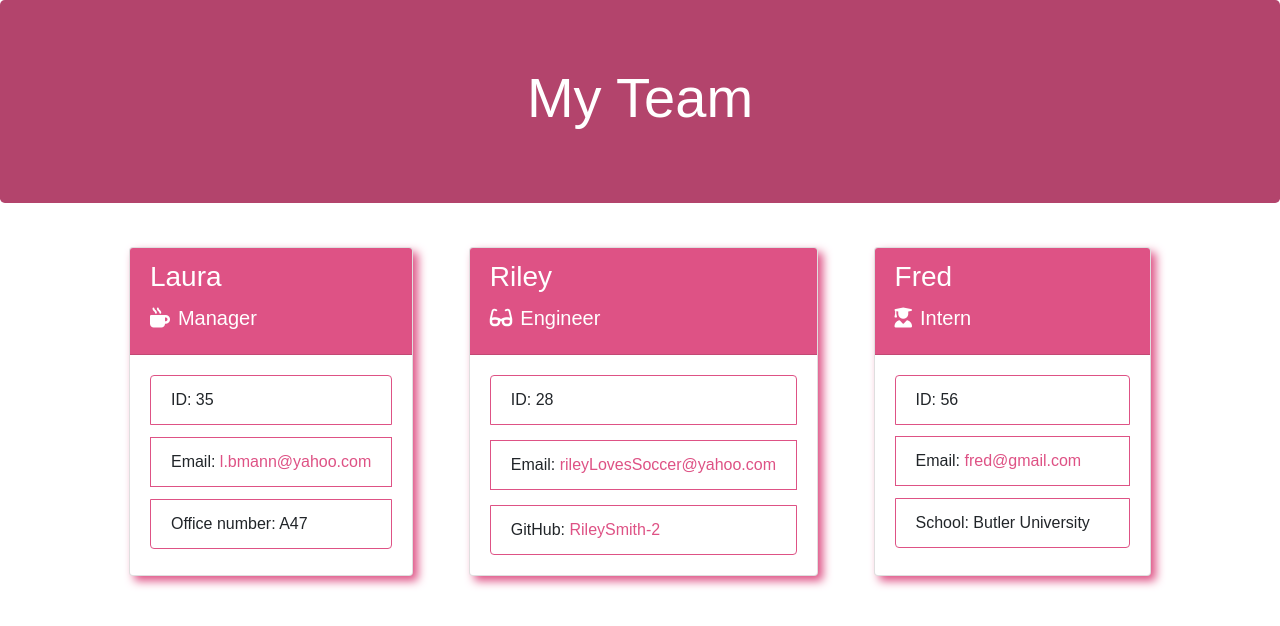
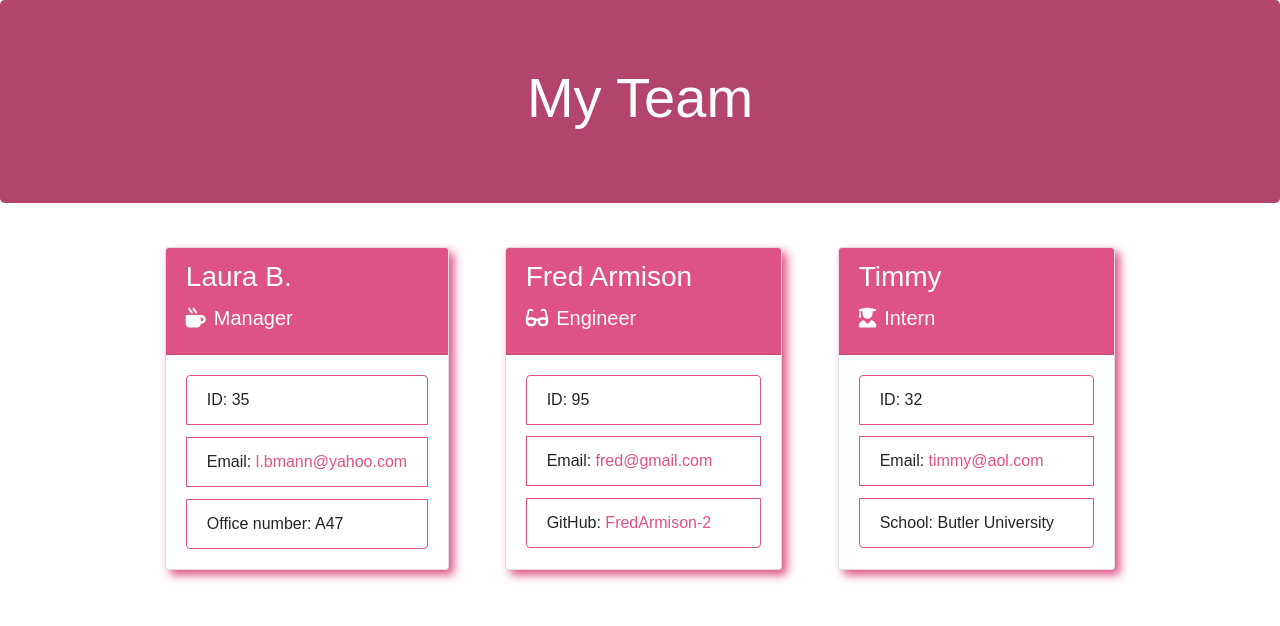
Before and after one commit to thelbaumann/team-generator, a website: page output/team.html in a window 1280 px wide. Drawn offline with nearby package versions, Linux system fonts and the light colour scheme.

Commit message:
updating output html in repo to match what was shown in application walkthrough video

```diff
--- a/output/team.html
+++ b/output/team.html
@@ -25,7 +25,7 @@
             <div class="team-area col-12 d-flex justify-content-center">
                 <div class="card employee-card">
     <div class="card-header">
-        <h2 class="card-title">Laura</h2>
+        <h2 class="card-title">Laura B.</h2>
         <h3 class="card-title"><i class="fas fa-mug-hot mr-2"></i>Manager</h3>
     </div>
     <div class="card-body">
@@ -38,26 +38,26 @@
 </div>
 <div class="card employee-card">
     <div class="card-header">
-        <h2 class="card-title">Riley</h2>
+        <h2 class="card-title">Fred Armison</h2>
         <h3 class="card-title"><i class="fas fa-glasses mr-2"></i>Engineer</h3>
     </div>
     <div class="card-body">
         <ul class="list-group">
-            <li class="list-group-item">ID: 28</li>
-            <li class="list-group-item">Email: <a href="mailto:rileyLovesSoccer@yahoo.com">rileyLovesSoccer@yahoo.com</a></li>
-            <li class="list-group-item">GitHub: <a href="https://github.com/RileySmith-2" target="_blank" rel="noopener noreferrer">RileySmith-2</a></li>
+            <li class="list-group-item">ID: 95</li>
+            <li class="list-group-item">Email: <a href="mailto:fred@gmail.com">fred@gmail.com</a></li>
+            <li class="list-group-item">GitHub: <a href="https://github.com/FredArmison-2" target="_blank" rel="noopener noreferrer">FredArmison-2</a></li>
         </ul>
     </div>
 </div>
 <div class="card employee-card">
     <div class="card-header">
-        <h2 class="card-title">Fred</h2>
+        <h2 class="card-title">Timmy</h2>
         <h3 class="card-title"><i class="fas fa-user-graduate mr-2"></i>Intern</h3>
     </div>
     <div class="card-body">
         <ul class="list-group">
-            <li class="list-group-item">ID: 56</li>
-            <li class="list-group-item">Email: <a href="mailto:fred@gmail.com">fred@gmail.com</a></li>
+            <li class="list-group-item">ID: 32</li>
+            <li class="list-group-item">Email: <a href="mailto:timmy@aol.com">timmy@aol.com</a></li>
             <li class="list-group-item">School: Butler University</li>
         </ul>
     </div>
```
